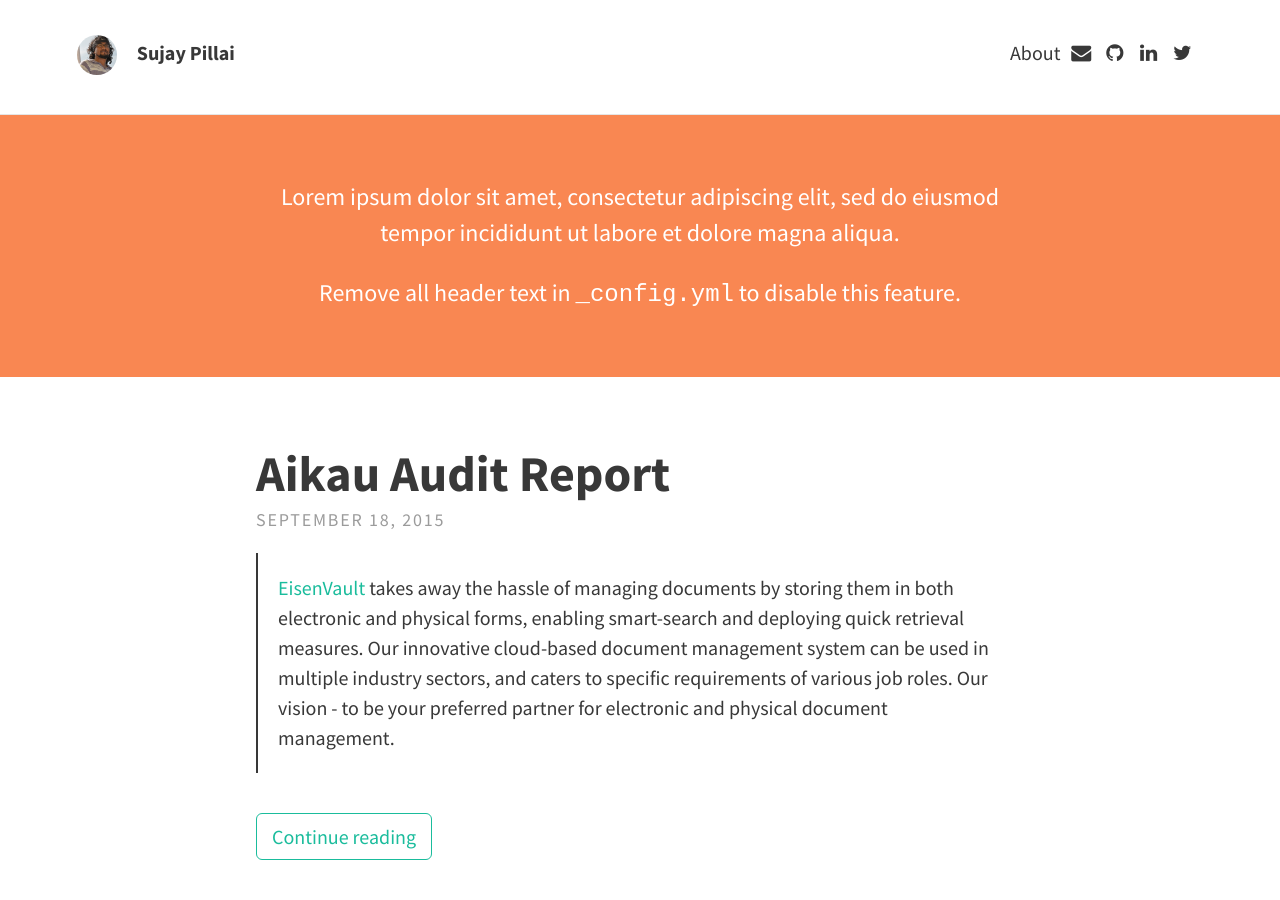
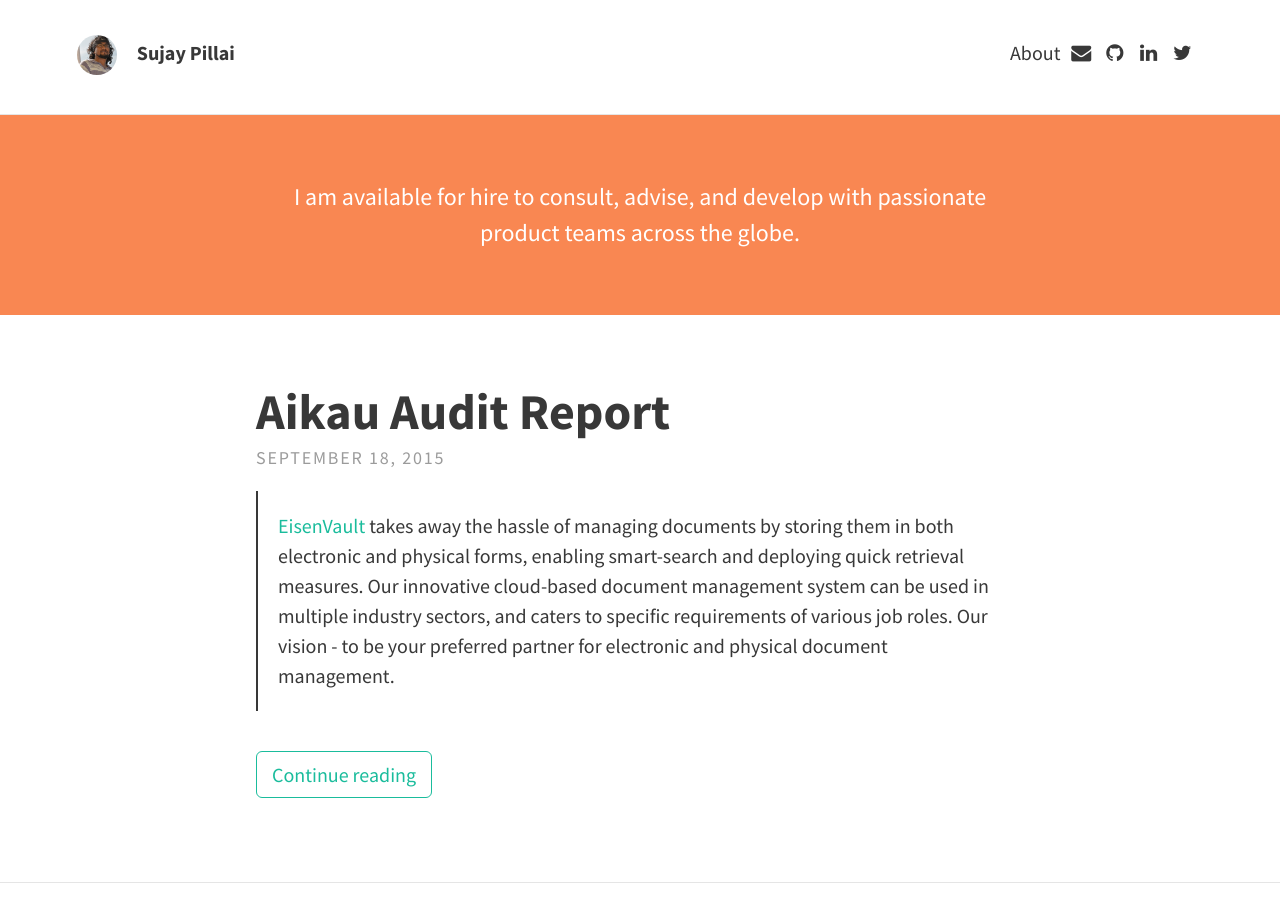
Before and after one commit to sujaypillai/sujaypillai.github.io, a Jekyll site: the page built from index.html, in a window 1280 px wide and 900 px high. Built offline with Jekyll 4.4.1, drawn with Linux system fonts in a browser that asks for light colours; nearby versions of some CDN libraries; the list of posts is cut into pages by our own code.

```diff
--- a/_config.yml
+++ b/_config.yml
@@ -13,9 +13,8 @@ theme:
 
   # Header and footer text
   header_text: >
-     <p>Lorem ipsum dolor sit amet, consectetur adipiscing elit, sed do eiusmod tempor incididunt ut labore et dolore magna aliqua.</p>
+     <p>I am available for hire to consult, advise, and develop with passionate product teams across the globe.</p>
 
-     <p>Remove all header text in <code>_config.yml</code> to disable this feature.</p>
   header_text_feature_image:
   footer_text: >
    Powered by <a href="http://jekyllrb.com">Jekyll</a> with <a href="https://rohanchandra.github.io/project/type/">Type Theme</a>
@@ -77,3 +76,5 @@ coderay:
   coderay_tab_width:         4
   coderay_bold_every:        10
   coderay_css:               style
+
+#gems: [jekyll_test_plugin, jekyll-json, jekyll-assets]
--- /dev/null
+++ b/_posts/2015-09-18-aikau-auditing-reporting.md
@@ -0,0 +1,92 @@
+---
+layout: post
+title: Aikau Audit Report
+---
+
+
+>[EisenVault](https://eisenvault.com) takes away the hassle of managing documents by storing them in both electronic and physical forms, enabling smart-search and deploying quick retrieval measures. Our innovative cloud-based document management system can be used in multiple industry sectors, and caters to specific requirements of various job roles. Our vision - to be your preferred partner for electronic and physical document management.
+
+This is [EisenVault's](https://eisenvault.com) first Aikau plugin and we would like to share our experience building it. While during the days when people used Alfresco Explorer there was an option to view the audit trail for a document using the show_audit.ftl by selecting ***"Preview in Template"***.
+Below is a screenshot of how it looked -
+
+![Alfresco Explorer Audit Trail]({{ site.baseurl }}/img/audit-example-explorer.jpg)
+
+But there is no such option in Alfresco Share to view those audit data, so I thought of building it. Auditing is by default enabled in Alfresco but the data generation for the same is disabled and to enable this you would have to put in the below property in alfresco-global.properties.
+{% highlight properties %}
+        audit.alfresco-access.enabled=true
+{% endhighlight %}
+You can check the status for auditing by issuing the command:
+
+{% highlight console %}
+        curl -u admin:password "http://localhost:8080/alfresco/service/api/audit/control"
+{% endhighlight %}
+
+On issuing the above command you would get a JSON response something similar -
+{% highlight json %}
+    {
+       "enabled" : true,
+       "applications":
+       [
+          {
+             "name": "Alfresco Tagging Service",
+             "path" : "/tagging",
+             "enabled" : true
+          }
+             ,
+          {
+             "name": "alfresco-access",
+             "path" : "/alfresco-access",
+             "enabled" : true
+          }
+
+       ]
+}
+{% endhighlight %}
+
+You can also query to retrieve the audit events:
+ {% highlight console %}
+        curl -u admin:password "http://localhost:8080/alfresco/service/api/audit/query/alfresco-access?limit=2"
+{% endhighlight %}
+{% highlight json %}
+{
+   "count":2,
+   "entries":
+   [
+      {
+         "id":1,
+         "application":"alfresco-access",
+         "user":"admin",
+         "time":"2015-09-16T13:48:08.796+08:00",
+         "values": null
+      },
+      {
+         "id":2,
+         "application":"alfresco-access",
+         "user":"admin",
+         "time":"2015-09-16T13:48:09.560+08:00",
+         "values": null
+      }
+   ]
+}
+{% endhighlight %}
+> ***If you looking for more information about Alfresco Audting you should definitely look [here](http://docs.alfresco.com/5.0/concepts/audit-intro.html)***
+
+
+### Aikau Audit Report page
+* The new Aikau Audit report page lets you view the audit trail for each document in the repository as shown below:
+
+    ![Aikau Audit Report]({{ site.baseurl }}/img/aikau-audit-report.png)
+
+* You can access this page either from the document library action OR from the Document Actions section from the document details page:
+
+    ![DL]({{ site.baseurl }}/img/aar-dl.png) |   ![DA]({{ site.baseurl }}/img/aar-da.png)
+
+
+### How does it work?
+* The [AlfList](http://dev.alfresco.com/resource/docs/aikau-jsdoc/AlfList.html) widget makes a call to webscript [NodeAuditTrailWebScript](https://github.com/vipulswarup/ev-aikau-auditreport/blob/master/ev-repo/src/main/java/com/eisenvault/webscript/NodeAuditTrailWebScript.java) with help of the attribute ***loadDataPublishTopic*** via the CrudService (using the "**ALF_CRUD_GET_ALL**" topic) which take the nodeRef as a parameter and this in turn returns the data in JSON format.
+* Now to render the list what AlfList loads we need to create a view which is done with the help of [AlfListView](http://dev.alfresco.com/resource/docs/aikau-jsdoc/AlfListView.html).
+* As the list contains five columns we would be adding same number of [HeaderCell](http://dev.alfresco.com/resource/docs/aikau-jsdoc/HeaderCell.html) for the attribute ***widgetsForHeader***.
+* Each row in the data will be represented by [Row](http://dev.alfresco.com/resource/docs/aikau-jsdoc/Row.html) and each [Cell](http://dev.alfresco.com/resource/docs/aikau-jsdoc/Cell.html) will hold [Property](http://dev.alfresco.com/resource/docs/aikau-jsdoc/Property.html) to render the value for respective ***Cell***.
+* As the last column "**Audit Entry Values**" holds multiple values the ***Property*** widget need to be overridden and you may find this in [Property.js](https://github.com/vipulswarup/ev-aikau-auditreport/blob/master/ev-share/src/main/amp/web/js/eisenvault/widgets/Property.js)
+
+** You may find the complete source code for this addon on [Github](https://github.com/vipulswarup/ev-aikau-auditreport)
```
Also changed, not shown: 3 other files.
